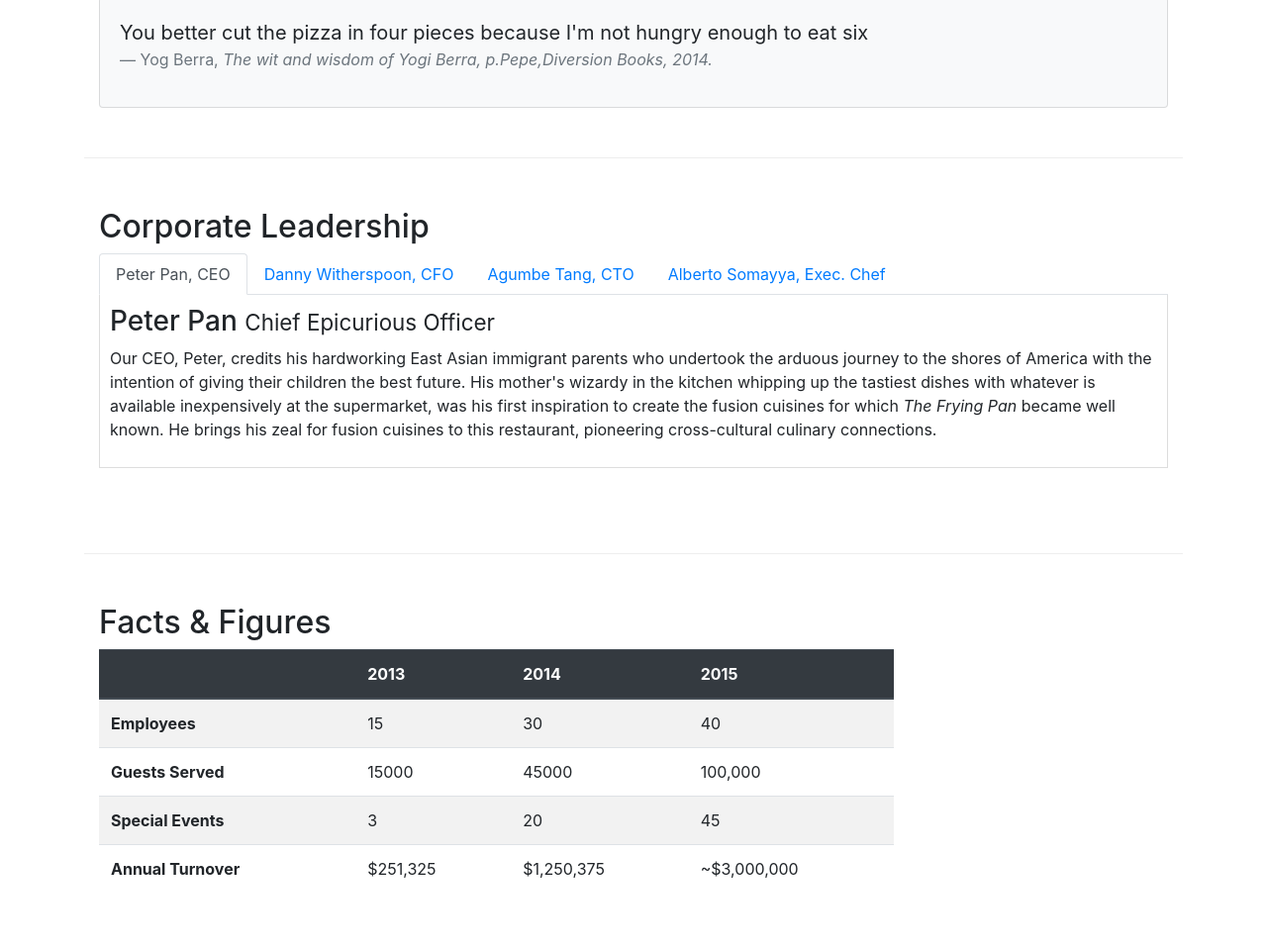
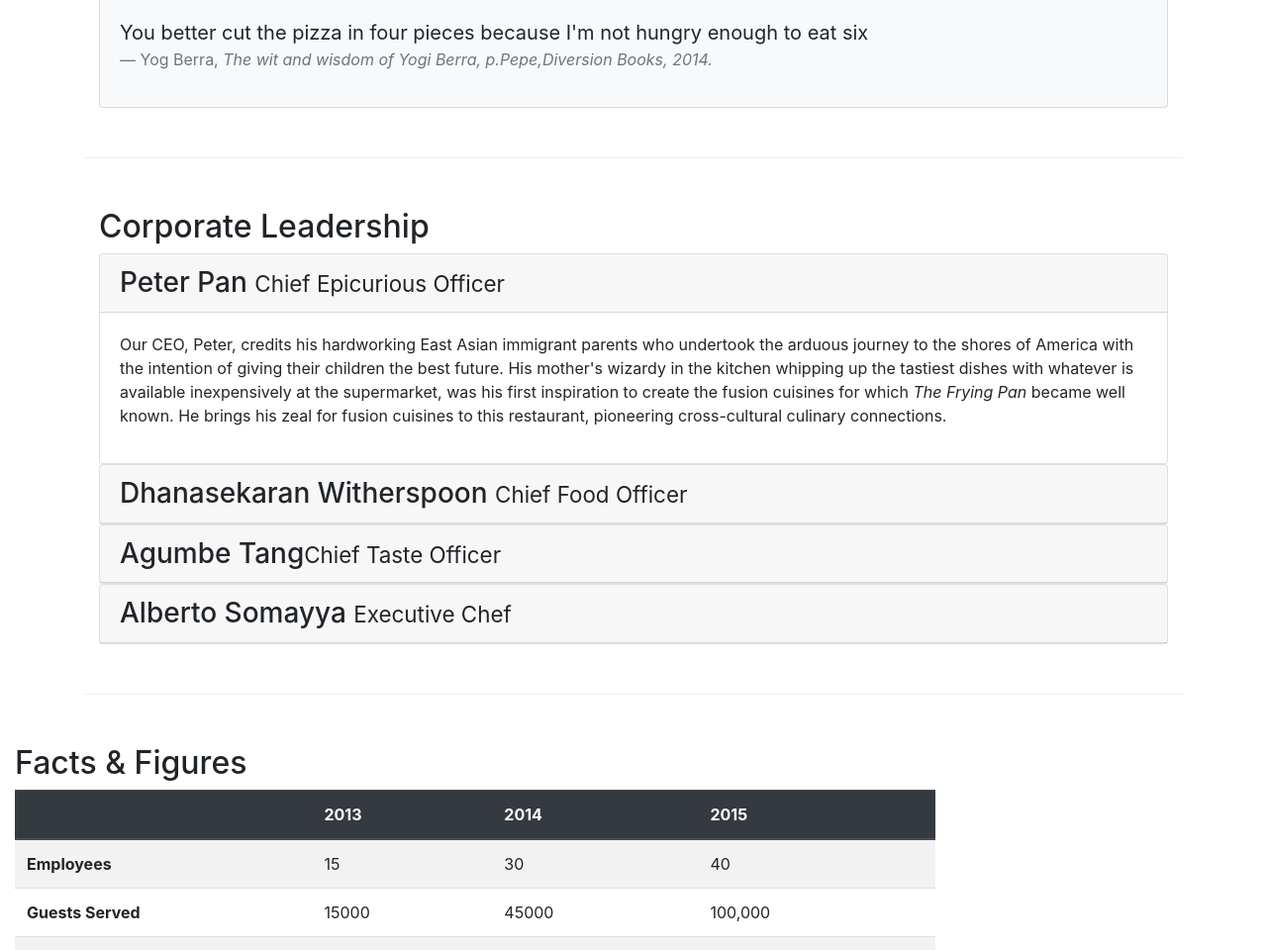
Before and after one commit to KishaKandha/Sample1, a website: page aboutus.html in a window 1280 px wide. Shown: the part 820-1780 px from the top of the page at 99% size. Drawn offline with nearby package versions, Linux system fonts and the light colour scheme.

Commit message:
Accordion

```diff
--- a/aboutus.html
+++ b/aboutus.html
@@ -109,11 +109,11 @@
         </div>
 
 
-        <div class="row row-content ">
+        <dsiv class="row row-content ">
             <div class="col-12 col-sm-12">
                 <h2>Corporate Leadership</h2>
 
-
+                <!-- This is for tabs
                 <ul class="nav nav-tabs">
                     <li class="nav-item">
                       <a class="nav-link active" href="#peter"
@@ -151,7 +151,67 @@
                 <p class="d-none d-sm-block">Award winning three-star Michelin chef with wide International experience having worked closely with whos-who in the culinary world, he specializes in creating mouthwatering Indo-Italian fusion experiences. He says, <em>Put together the cuisines from the two craziest cultures, and you get a winning hit! Amma Mia!</em></p>
               </div>
             </div>
+            -->
+
+            <div id="accordion">
+                <div  class="card">
+                    <div class="card-header"  role="tab" id="peterhead">
+                        <h3 class="mb-0">
+                         <a data-toggle="collapse"  data-target="#peter" >Peter Pan <small>Chief Epicurious Officer</small>
+                        </a>
+                      </h3>
+                    </div>
+                    <div role="tabpanel"   class="collapse  show"  id="peter"  data-parent="#accordion">
+                       <div class="card-body">
+                        <p class="d-none d-sm-block">Our CEO, Peter, credits his hardworking East Asian immigrant parents who undertook the arduous journey to the shores of America with the intention of giving their children the best future. His mother's wizardy in the kitchen whipping up the tastiest dishes with whatever is available inexpensively at the supermarket, was his first inspiration to create the fusion cuisines for which <em>The Frying Pan</em> became well known. He brings his zeal for fusion cuisines to this restaurant, pioneering cross-cultural culinary connections.</p>
+                      </div>
+                    </div>
+                </div>
+
+                <div  class="card">
+                    <div class="card-header"  role="tab" id="dannyhead">
+                        <h3 class="mb-0">
+                         <a data-toggle="collapse"  data-target="#danny" >Dhanasekaran Witherspoon <small>Chief Food Officer</small>
+                        </a>
+                      </h3>
+                    </div>
+                    <div role="tabpanel"   class="collapse"  id="danny"  data-parent="#accordion">
+                       <div class="card-body">
+                        <p class="d-none d-sm-block">Our CFO, Danny, as he is affectionately referred to by his colleagues, comes from a long established family tradition in farming and produce. His experiences growing up on a farm in the Australian outback gave him great appreciation for varieties of food sources. As he puts it in his own words, <em>Everything that runs, wins, and everything that stays, pays!</em></p>
+                     </div>
+                    </div>
+                </div>
+
+                <div  class="card">
+                    <div class="card-header"  role="tab" id="agumbehead">
+                        <h3 class="mb-0">
+                         <a data-toggle="collapse"  data-target="#agumbe" >Agumbe Tang<small>Chief Taste Officer</small>
+                        </a>
+                      </h3>
+                    </div>
+                    <div role="tabpanel"   class="collapse  "  id="agumbe"  data-parent="#accordion">
+                       <div class="card-body">
+                        <p class="d-none d-sm-block">Blessed with the most discerning gustatory sense, Agumbe, our CTO, personally ensures that every dish that we serve meets his exacting tastes. Our chefs dread the tongue lashing that ensues if their dish does not meet his exacting standards. He lives by his motto, <em>You click only if you survive my lick.</em></p>
+                    </div>
+                    </div>
+                </div>
+
+                <div  class="card">
+                    <div class="card-header"  role="tab" id="albertohead">
+                        <h3 class="mb-0">
+                         <a data-toggle="collapse"  data-target="#alberto" >Alberto Somayya <small>Executive Chef</small>
+                        </a>
+                      </h3>
+                    </div>
+                    <div role="tabpanel"   class="collapse  "  id="alberto"  data-parent="#accordion">
+                       <div class="card-body">
+                        <p class="d-none d-sm-block">Award winning three-star Michelin chef with wide International experience having worked closely with whos-who in the culinary world, he specializes in creating mouthwatering Indo-Italian fusion experiences. He says, <em>Put together the cuisines from the two craziest cultures, and you get a winning hit! Amma Mia!</em></p>
+                    </div>
+                    </div>
+                </div>
+
             </div>
+         </div>
        </div>
       <div class="row  row-content">
             <div class="col-12 col-sm-9">
```
